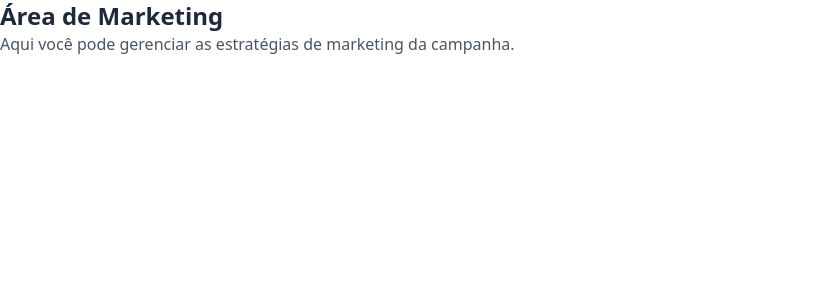
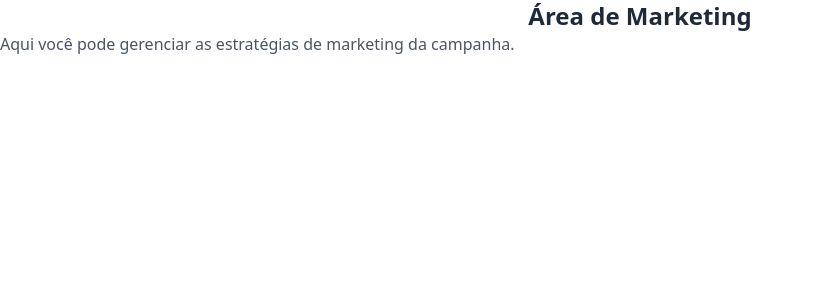
Before and after one commit to fpsnetodf/projeto-humberto-fbv, a Django app: template campanha/templates/marketing/marketing.html in a window 1280 px wide. Shown: the top 300 px of the page, without its empty margins (0-813 px from the left). Run offline with Django 5.2, Linux system fonts and the light colour scheme; the template is opened without the code that fills it, so the values that code supplies are empty; style sheets or scripts are compiled from the project's sources.

Commit message:
atualizndo

```diff
--- a/campanha/templates/marketing/marketing.html
+++ b/campanha/templates/marketing/marketing.html
@@ -3,6 +3,6 @@
 {% block title %}Marketing{% endblock %}
 
 {% block conteudo %}
-  <h1 class="text-2xl font-bold text-gray-800">Área de Marketing</h1>
+  <h1 class="text-2xl font-bold text-gray-800 text-center">Área de Marketing</h1>
   <p class="text-gray-600">Aqui você pode gerenciar as estratégias de marketing da campanha.</p>
 {% endblock %}
--- a/campanha/views.py
+++ b/campanha/views.py
@@ -74,4 +74,4 @@ def equipe_view(request):
 
 
 def marketing_view(request):
-    return render(request, 'marketing.html')  # Certifique-se que o template existe
+    return render(request, 'marketing/marketing.html')  # Certifique-se que o template existe
```
